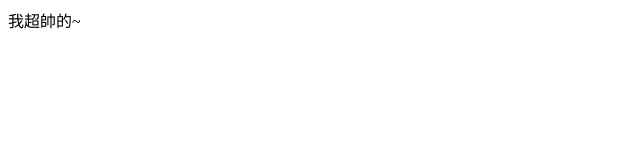
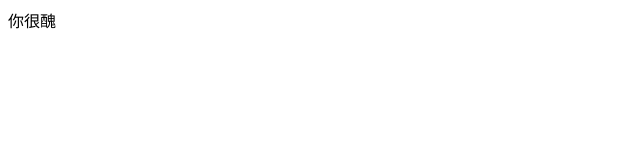
Before and after one commit to wupojung/MyWeb20250422, a plain HTML site: page index.html in a window 1280 px wide. Shown: the full height of the page, 0-640 px from the left. Drawn offline with Linux system fonts and the light colour scheme.

Commit message:
作者很不要臉+1

```diff
--- a/index.html
+++ b/index.html
@@ -5,6 +5,6 @@
     <title>Title</title>
 </head>
 <body>
-   我超帥的~
+   你很醜
 </body>
 </html>
```
